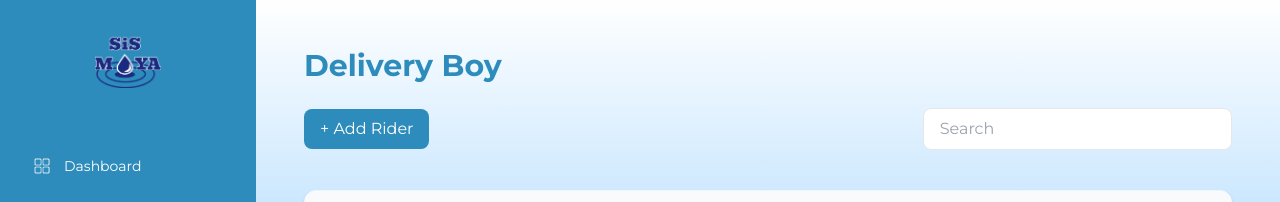
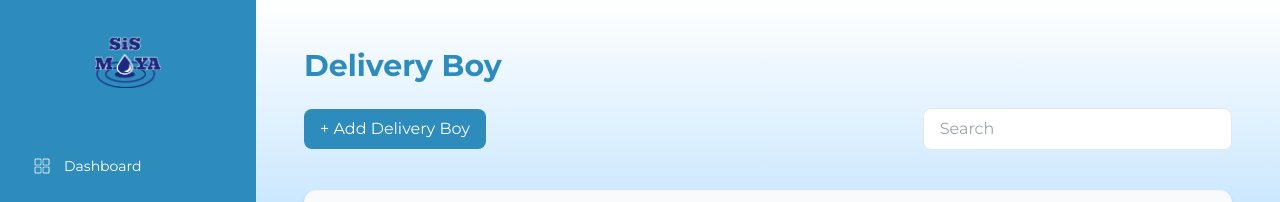
Before and after one commit to Jayvieeeee/Sismoya_Frontend, a Vue app: page /riders in a window 1280 px wide. Shown: the top 202 px of the page. Built offline with nearby package versions, Linux system fonts and the light colour scheme; no server answers; sample sign-in values are in the browser's storage; a web font is replaced by a local one.

Commit message:
Update Rider.vue

```diff
--- a/src/view/Admin/Rider.vue
+++ b/src/view/Admin/Rider.vue
@@ -132,7 +132,7 @@ onMounted(() => {
         <button
           @click="showAddRiderModal = true"
           class="bg-primary text-white px-4 py-2 rounded-lg hover:bg-secondary transition">
-          + Add Rider
+          + Add Delivery Boy
         </button>
 
         <input
```
